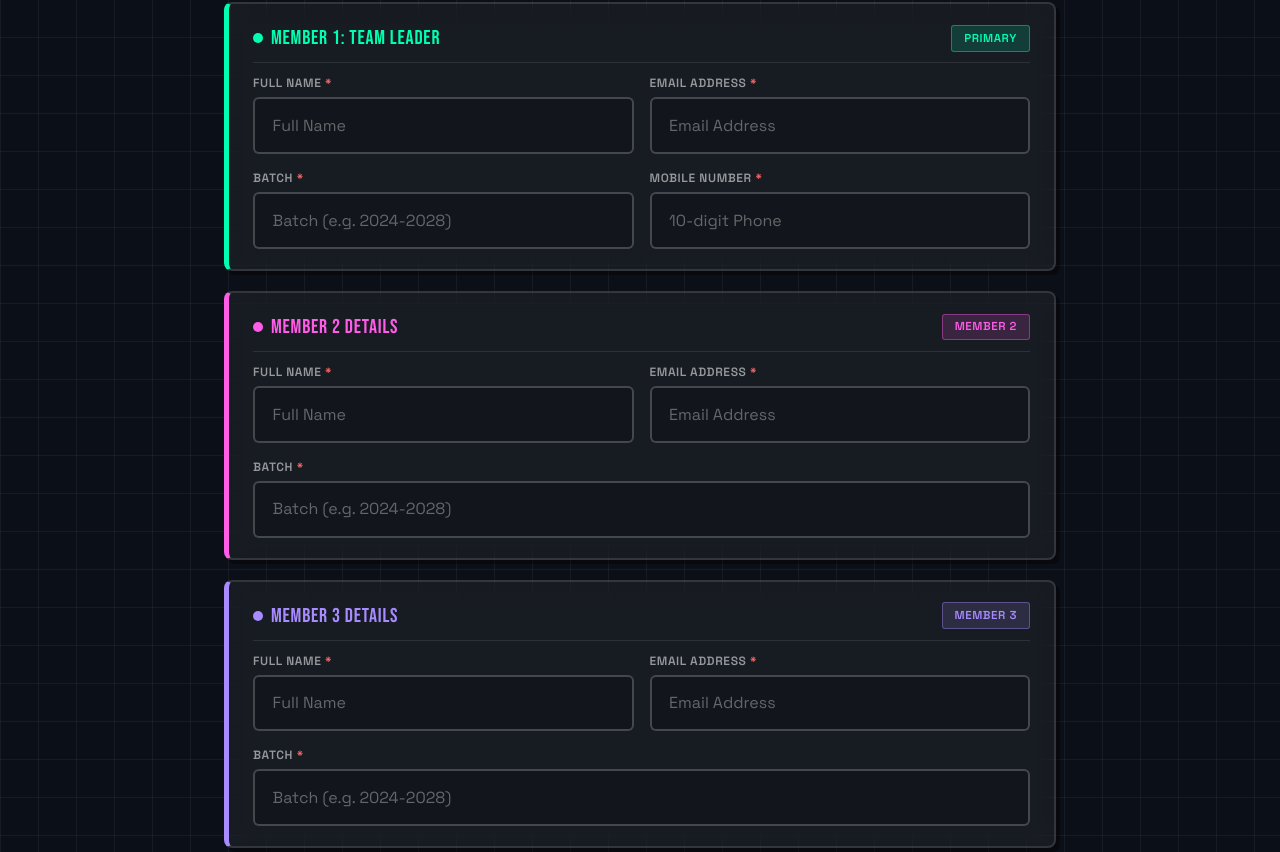
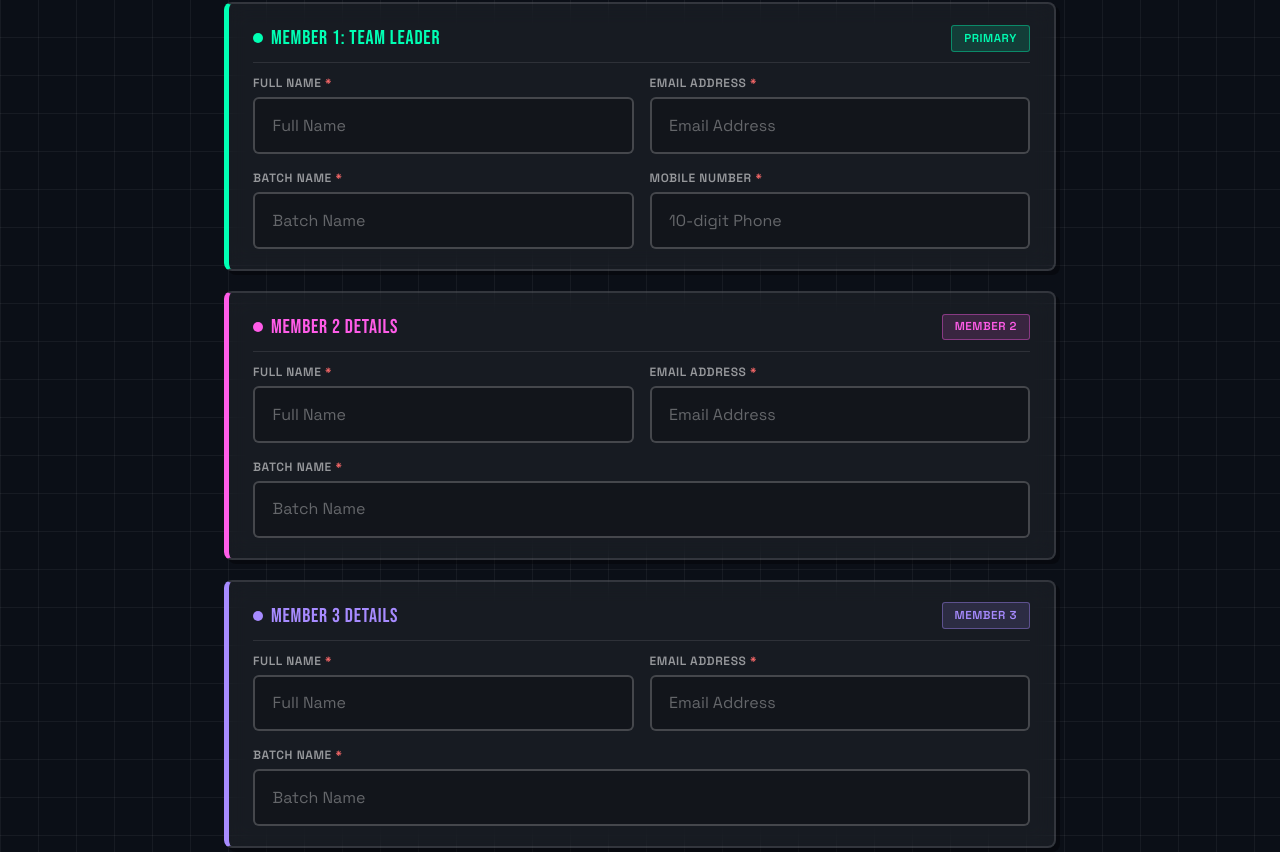
Before and after one commit to ashmitsahu1812/scratch_hack, a React (Vite) app: page / in a window 1280 px wide. Shown: the part 1901-2753 px from the top of the page. Built offline with nearby package versions, Linux system fonts and the light colour scheme; no server answers; a web font is replaced by a local one.

Commit message:
Change Batch placeholder and label to Batch Name

```diff
--- a/src/components/RegistrationForm.jsx
+++ b/src/components/RegistrationForm.jsx
@@ -323,8 +323,8 @@ export default function RegistrationForm() {
                 {renderEmailField({ section: "leader", errorKey: "leaderEmail", placeholder: "Email Address" })}
               </div>
               <div>
-                <label className={label}>Batch <span className="text-[#FF6B6B]">*</span></label>
-                {renderField({ section: "leader", field: "batch", placeholder: "Batch (e.g. 2024-2028)", errorKey: "leaderBatch" })}
+                <label className={label}>Batch Name <span className="text-[#FF6B6B]">*</span></label>
+                {renderField({ section: "leader", field: "batch", placeholder: "Batch Name", errorKey: "leaderBatch" })}
               </div>
               <div>
                 <label className={label}>Mobile Number <span className="text-[#FF6B6B]">*</span></label>
@@ -352,8 +352,8 @@ export default function RegistrationForm() {
                   {renderEmailField({ section: "member2", errorKey: "member2Email", placeholder: "Email Address" })}
                 </div>
                 <div className="sm:col-span-2">
-                  <label className={label}>Batch <span className="text-[#FF6B6B]">*</span></label>
-                  {renderField({ section: "member2", field: "batch", placeholder: "Batch (e.g. 2024-2028)", errorKey: "member2Batch" })}
+                  <label className={label}>Batch Name <span className="text-[#FF6B6B]">*</span></label>
+                  {renderField({ section: "member2", field: "batch", placeholder: "Batch Name", errorKey: "member2Batch" })}
                 </div>
               </div>
             </div>
@@ -378,8 +378,8 @@ export default function RegistrationForm() {
                   {renderEmailField({ section: "member3", errorKey: "member3Email", placeholder: "Email Address" })}
                 </div>
                 <div className="sm:col-span-2">
-                  <label className={label}>Batch <span className="text-[#FF6B6B]">*</span></label>
-                  {renderField({ section: "member3", field: "batch", placeholder: "Batch (e.g. 2024-2028)", errorKey: "member3Batch" })}
+                  <label className={label}>Batch Name <span className="text-[#FF6B6B]">*</span></label>
+                  {renderField({ section: "member3", field: "batch", placeholder: "Batch Name", errorKey: "member3Batch" })}
                 </div>
               </div>
             </div>
```
